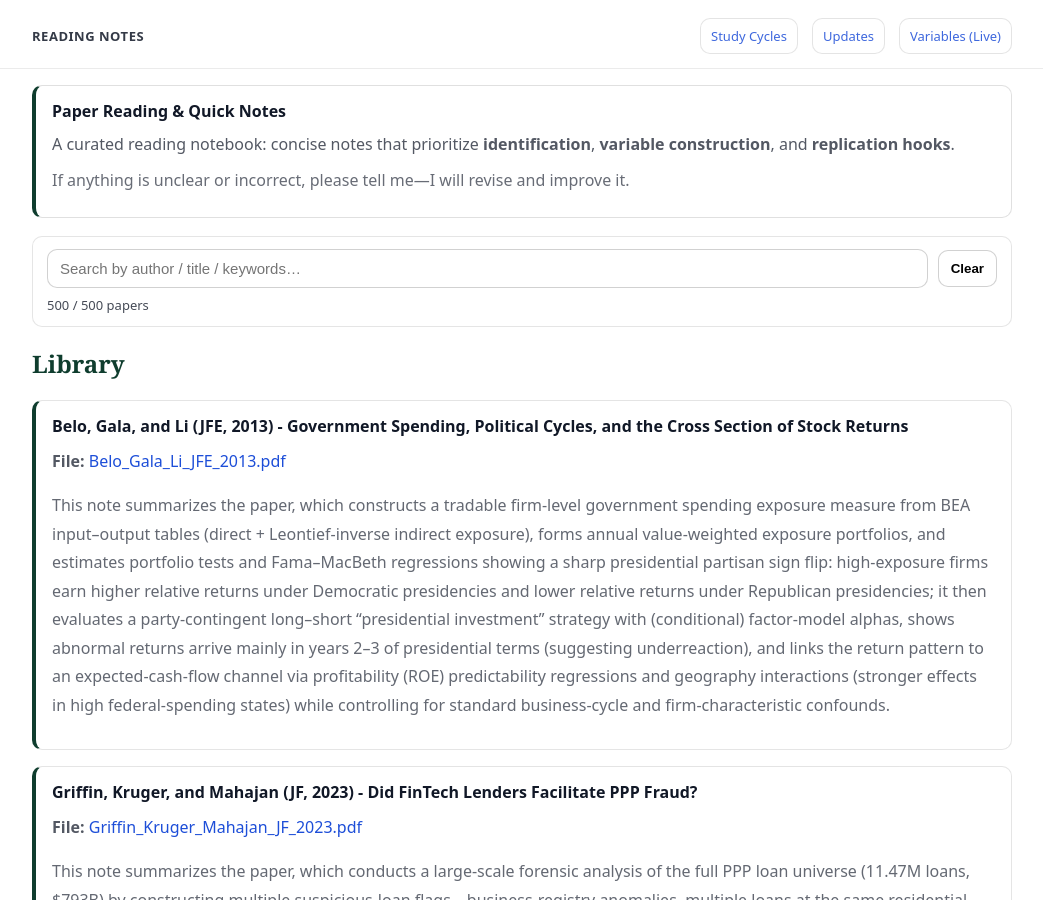
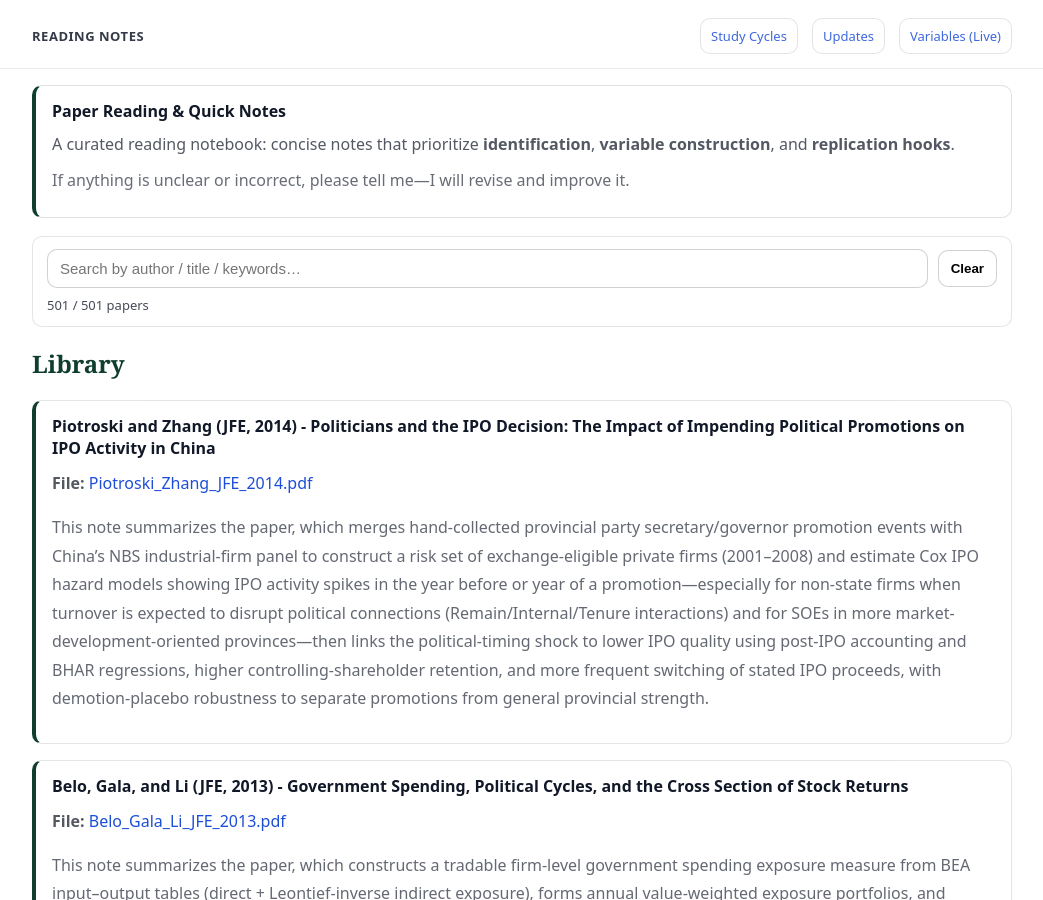
Before and after one commit to yaxinzn/study-archive, a Jekyll site: the page built from reading/index.md, in a window 1280 px wide and 900 px high. Shown: the whole window, without its empty margins (118-1161 px from the left). Built offline with Jekyll 4.4.1, drawn with Linux system fonts in a browser that asks for light colours.

Commit message:
Reading: add/update Piotroski_Zhang_JFE_2014.pdf

```diff
--- a/_data/reading.yml
+++ b/_data/reading.yml
@@ -1,3 +1,7 @@
+- title: "Piotroski and Zhang (JFE, 2014) - Politicians and the IPO Decision: The Impact of Impending Political Promotions on IPO Activity in China"
+  file: "Piotroski_Zhang_JFE_2014.pdf"
+  desc: "This note summarizes the paper, which merges hand-collected provincial party secretary/governor promotion events with China’s NBS industrial-firm panel to construct a risk set of exchange-eligible private firms (2001–2008) and estimate Cox IPO hazard models showing IPO activity spikes in the year before or year of a promotion—especially for non-state firms when turnover is expected to disrupt political connections (Remain/Internal/Tenure interactions) and for SOEs in more market-development-oriented provinces—then links the political-timing shock to lower IPO quality using post-IPO accounting and BHAR regressions, higher controlling-shareholder retention, and more frequent switching of stated IPO proceeds, with demotion-placebo robustness to separate promotions from general provincial strength."
+
 - title: "Belo, Gala, and Li (JFE, 2013) - Government Spending, Political Cycles, and the Cross Section of Stock Returns"
   file: "Belo_Gala_Li_JFE_2013.pdf"
   desc: "This note summarizes the paper, which constructs a tradable firm-level government spending exposure measure from BEA input–output tables (direct + Leontief-inverse indirect exposure), forms annual value-weighted exposure portfolios, and estimates portfolio tests and Fama–MacBeth regressions showing a sharp presidential partisan sign flip: high-exposure firms earn higher relative returns under Democratic presidencies and lower relative returns under Republican presidencies; it then evaluates a party-contingent long–short “presidential investment” strategy with (conditional) factor-model alphas, shows abnormal returns arrive mainly in years 2–3 of presidential terms (suggesting underreaction), and links the return pattern to an expected-cash-flow channel via profitability (ROE) predictability regressions and geography interactions (stronger effects in high federal-spending states) while controlling for standard business-cycle and firm-characteristic confounds."
```
Also changed, not shown: 1 other file.
